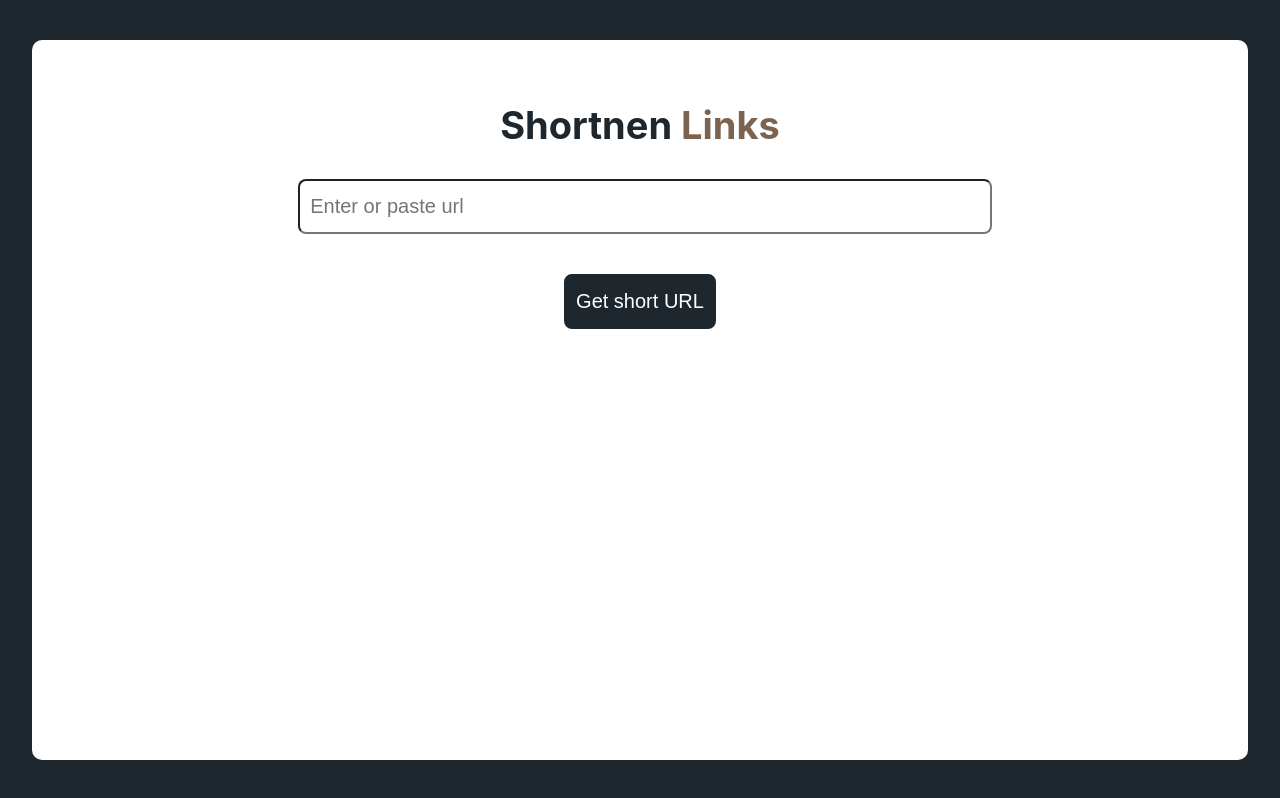
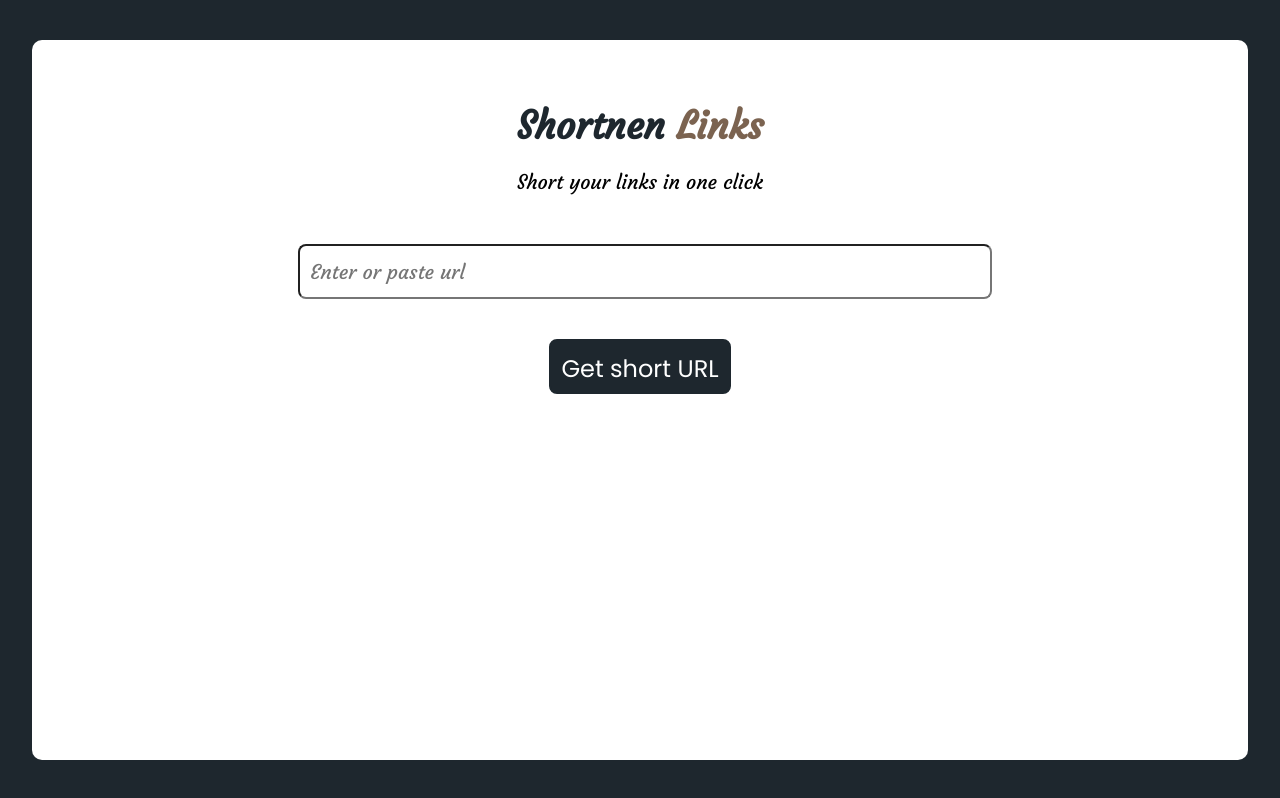
Before and after one commit to krishna8223/Link-shortner, a Next.js app: page / in a window 1280 px wide. Built offline with nearby package versions, Linux system fonts and the light colour scheme.

Commit message:
changes in ui

```diff
--- a/pages/index.js
+++ b/pages/index.js
@@ -59,6 +59,7 @@ export default function Home() {
 
       {/* <Header/> */}
       <h1 className='heading'>Shortnen <span> Links </span></h1>
+      <p className='detail'>Short your links in one click</p>
 
       <form onSubmit={handleUrl}>
         <input className='linkInput' type="text" placeholder='Enter or paste url' onChange={(e) => { setLongUrl(e.target.value) }} />
--- a/styles/globals.css
+++ b/styles/globals.css
@@ -2,15 +2,19 @@
 @tailwind components;
 @tailwind utilities; */
 
+@import url('https://fonts.googleapis.com/css2?family=Courgette&display=swap');
+@import url('https://fonts.googleapis.com/css2?family=Poppins&display=swap');
 html,
 body {
   padding: 0;
   margin: 0;
-  font-family: -apple-system, BlinkMacSystemFont, Segoe UI, Roboto, Oxygen,
+  /* font-family: -apple-system, BlinkMacSystemFont, Segoe UI, Roboto, Oxygen,
     Ubuntu, Cantarell, Fira Sans, Droid Sans, Helvetica Neue, sans-serif;
-    /* background-color:#D6A2E8; */
+    */
     background-color:#1e272e;
-
+    font-family: 'Courgette', cursive;
+    /* font-family: 'Dancing Script', cursive; */
+    /* font-weight: 700; */
   }
 
   a {
@@ -56,9 +60,17 @@ a {
   text-align: center;
   font-size: 38px;
   color: #1e272e;
+  margin-bottom: 20px;
 }
 .heading span{
   color: #7b6350;
+}
+
+.detail{
+  text-align: center;
+  font-size: 20px;
+  margin-top: 0;
+  margin-bottom: 50px;
 }
 
 form{
@@ -75,21 +87,23 @@ form{
     width: 60%;
     border-radius: 8px;
     padding: 10px;
+    font-family: 'Courgette', cursive;
     display: block;
     margin-bottom: 10px;
     margin-left: 10px;
-    outline-color: #1e272e;
+    outline-color: #7b6350;
     color: #7b6350;
-    /* border: 1px solid #7b6350; */
+
   }
   button{
   margin-top: 30px;
   height: 55px;
-  font-size: 20px;
+  font-size: 24px;
   border: 2px solid #1e272e;
   border-radius: 8px;
   padding: 10px;
   color: #fff;
+  font-family: 'Poppins', sans-serif;
   background-color: #1e272e;
   cursor: pointer;
 }
@@ -97,17 +111,12 @@ form{
 .result{
   text-align: center;
   margin-top: 30px;
-
 }
 
 .copy{
+  color: #7b6350;
   cursor: pointer;
-  border-bottom: 2px solid #7b6350;
-  /* color: cadetblue; */
-  /* background-color: #7b6350; */
-  color: black;
-  padding: 5px;
-  border-radius: 5px;
+  font-weight: 500;
 }
 
 .wait-page{
```
Lines whose indentation alone changed are shown as unchanged.
